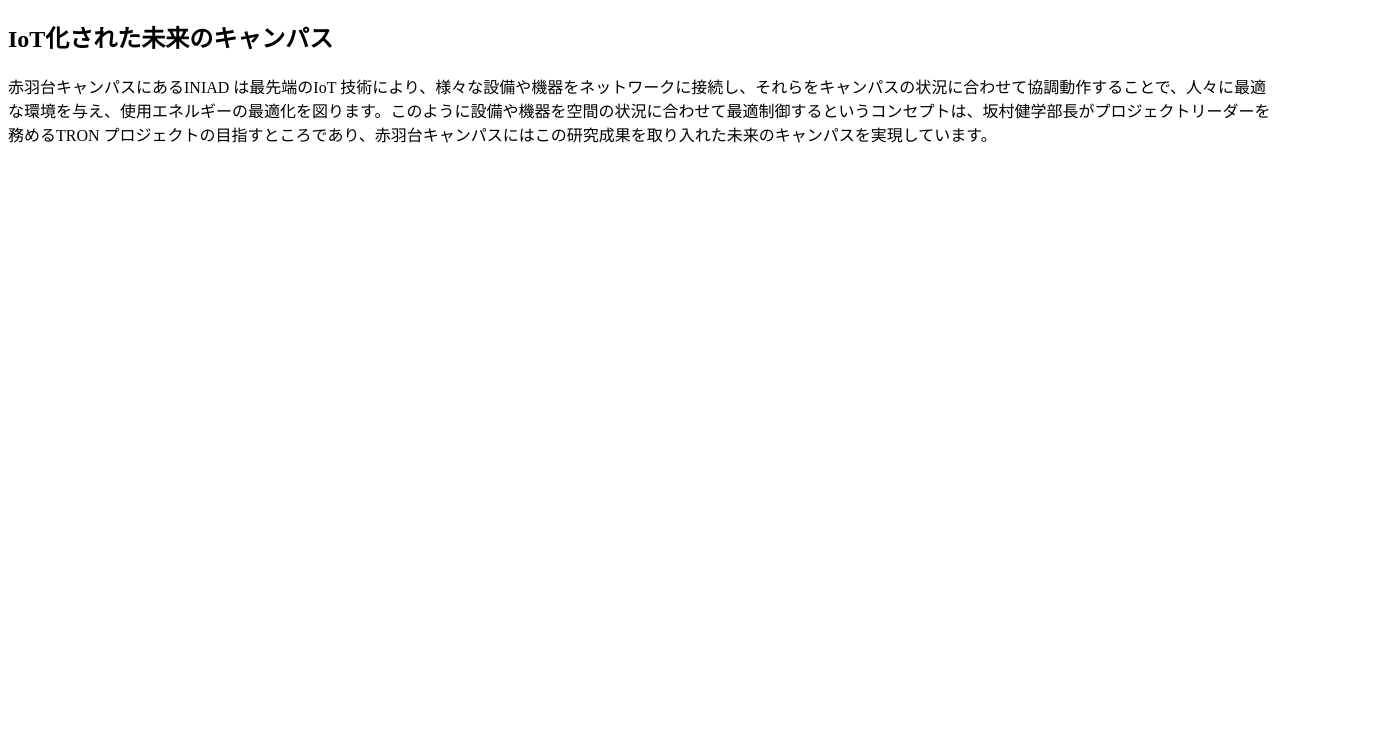
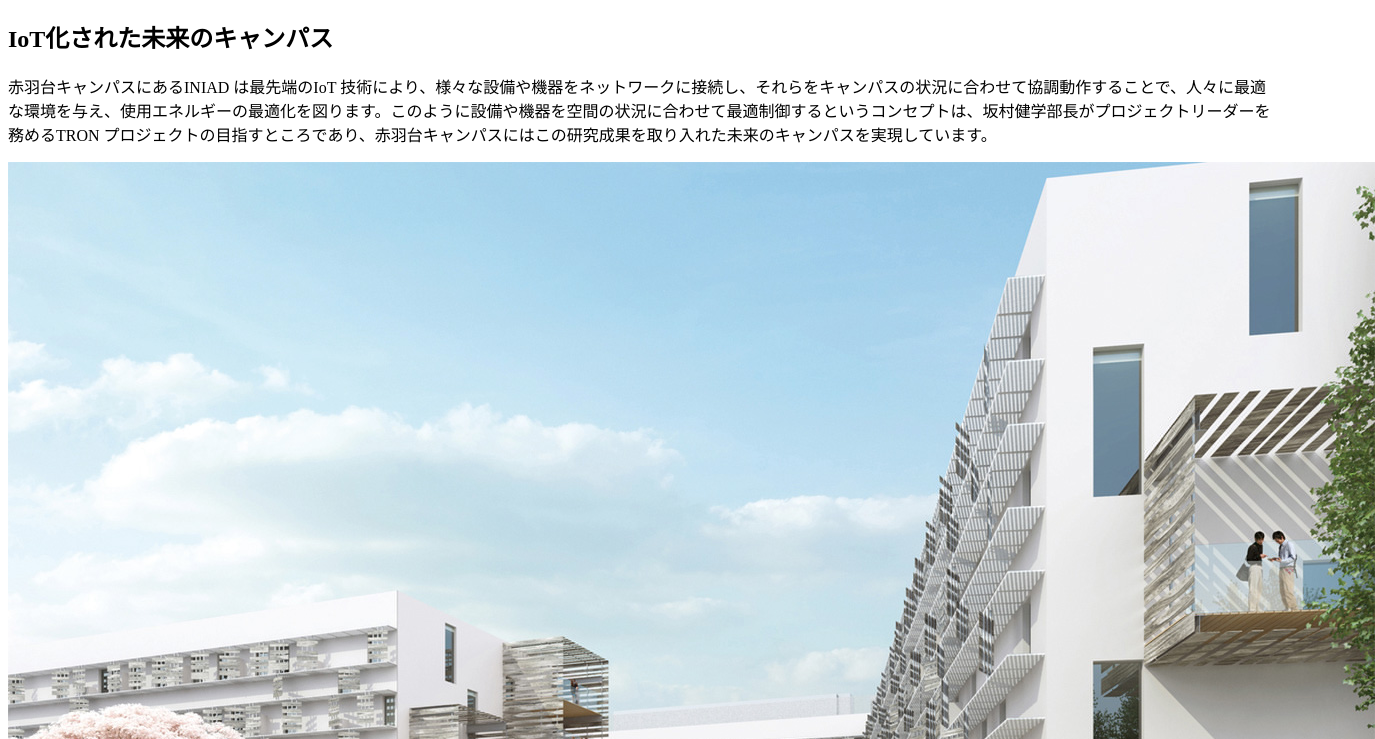
Before and after one commit to shunya-yan/git-extra-test, a plain HTML site: page index.html in a window 1280 px wide. Shown: the part 61-800 px from the top of the page, 1375 px wide, since content can reach past the window. Drawn offline with Linux system fonts and the light colour scheme.

Commit message:
キャンパス画像を追加

```diff
--- a/index.html
+++ b/index.html
@@ -8,5 +8,6 @@
     <h1>INIAD HUB-1</h1>
     <h2>IoT化された未来のキャンパス</h2>
     <p>赤羽台キャンパスにあるINIAD は最先端のIoT 技術により、様々な設備や機器をネットワークに接続し、それらをキャンパスの状況に合わせて協調動作することで、人々に最適な環境を与え、使用エネルギーの最適化を図ります。このように設備や機器を空間の状況に合わせて最適制御するというコンセプトは、坂村健学部長がプロジェクトリーダーを務めるTRON プロジェクトの目指すところであり、赤羽台キャンパスにはこの研究成果を取り入れた未来のキャンパスを実現しています。</p>
+    <img src="./img/campus_img.jpg">
 </body>
 </html>
```
Also changed, not shown: img/campus_img.jpg (added).
